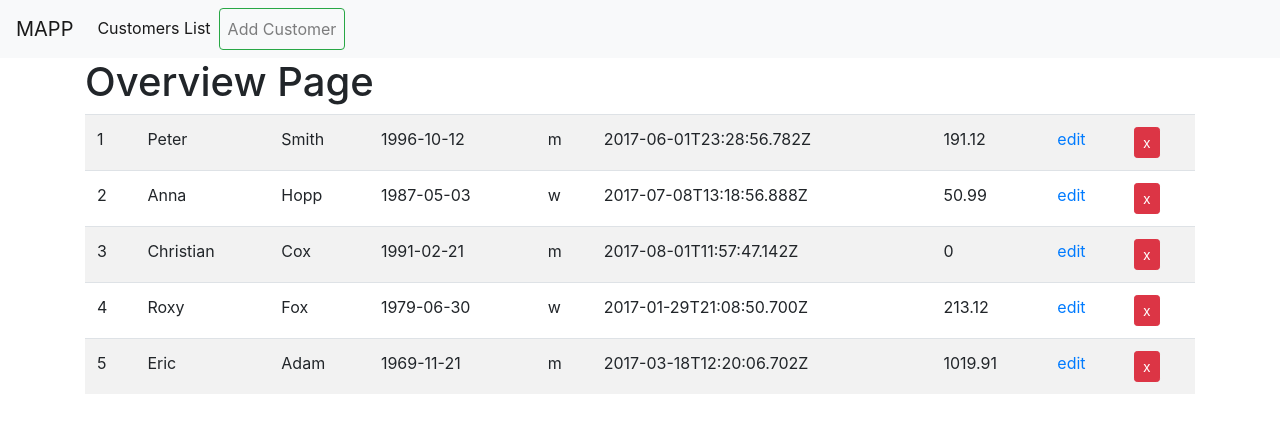
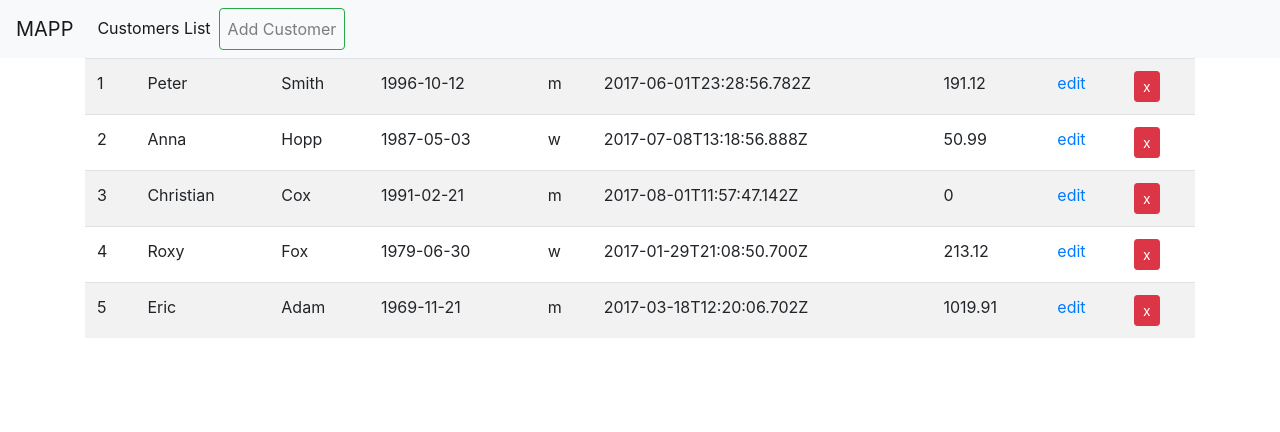
Before and after one commit to azizoid/mapp, a React (Create React App) app: page /customers in a window 1280 px wide. Shown: the top 432 px of the page. Built offline with nearby package versions, Linux system fonts and the light colour scheme.

Commit message:
added context and remove item

```diff
--- a/src/App.tsx
+++ b/src/App.tsx
@@ -1,4 +1,4 @@
-import React, { createContext } from "react";
+import React, { useState } from "react";
 import { Switch, Route } from "react-router-dom";
 
 import Navbar from "./components/navbar.component";
@@ -6,13 +6,17 @@ import CustomersList from "./pages/customers-list.page";
 import AddCustomer from "./pages/add-customer.page";
 import EditCustomer from "./pages/edit-customer.page";
 
+import database from "./assets/customers-sample.json";
+import { AppContext } from "./context";
+
 function App() {
-  const customersStore = createContext([]);
+  const [customers, setCustomers] = useState(database);
 
   return (
     <div className="App">
       <Navbar />
       <div className="container">
+        <AppContext.Provider value={{ customers, setCustomers }}>
           <Switch>
             <Route path="/customers" component={CustomersList} exact={true} />
             <Route path="/customers/add" component={AddCustomer} />
@@ -23,6 +27,7 @@ function App() {
               }}
             />
           </Switch>
+        </AppContext.Provider>
       </div>
     </div>
   );
--- /dev/null
+++ b/src/assets/interfaces.ts
@@ -0,0 +1,16 @@
+export interface IName {
+  first: string;
+  last: string;
+}
+export interface ICustomer {
+  customerID: number;
+  name: IName;
+  birthday: string;
+  gender: string;
+  lastContact: string;
+  customerLifetimeValue: number;
+}
+
+export interface ICustomersList {
+  customers: ICustomer[];
+}
--- a/src/components/customers-list.component.tsx
+++ b/src/components/customers-list.component.tsx
@@ -1,29 +1,13 @@
 import React from "react";
 import { Link } from "react-router-dom";
 
-interface IName {
-  first: string;
-  last: string;
-}
-interface ICustomer {
-  customerID: number;
-  name: IName;
-  birthday: string;
-  gender: string;
-  lastContact: string;
-  customerLifetimeValue: number;
-}
+import { ICustomer } from "../assets/interfaces";
 
-interface ICustomersList {
-  customers: ICustomer[];
-}
-
-const CustomersList: React.FC<ICustomersList> = ({ customers }) => {
-  console.log(customers);
-
+const CustomersList: React.FC<{ customers: ICustomer[] }> = ({ customers }) => {
   const onClickDelete = (id: number): void => {
-    window.confirm("Are you sure");
-    console.log(id);
+    const res = window.confirm("Are you sure");
+    if (res) {
+    }
   };
   return (
     <div>
--- /dev/null
+++ b/src/context.ts
@@ -0,0 +1,11 @@
+import React from 'react'
+import { ICustomer } from "./assets/interfaces"
+
+type TContext = {
+  customers: ICustomer[];
+  setCustomers?: any
+}
+
+export const AppContext = React.createContext<TContext>({
+  customers: []
+})
--- a/src/pages/customers-list.page.tsx
+++ b/src/pages/customers-list.page.tsx
@@ -1,23 +1,52 @@
-import React, { useEffect, useState, createContext } from "react";
+import React, { useContext, useState } from "react";
+import { Link } from "react-router-dom";
 
-import CustomersList from "../components/customers-list.component";
+import { AppContext } from "../context";
 
-import database from "../assets/customers-sample.json";
+const CustomersPage = () => {
+  const context = useContext(AppContext);
 
-const Overview = () => {
-  const context = createContext(database);
+  const [customers, setCustomers] = useState(context.customers);
 
-  const [customers, setCustomers] = useState(database);
-  useEffect(() => {
-    console.log(context);
-  }, []);
+  const onClickDelete = (id: number): void => {
+    const res = window.confirm("Are you sure");
+    if (res) {
+      setCustomers((prev) => prev.filter((item) => item.customerID !== id));
+    }
+  };
 
   return (
     <div>
-      <h1>Overview Page</h1>
-      <CustomersList customers={customers} />
+      <table className="table table-striped">
+        <tbody>
+          {customers.map((customer, index) => (
+            <tr key={index}>
+              <td>{customer.customerID}</td>
+              <td>{customer.name.first}</td>
+              <td>{customer.name.last}</td>
+              <td>{customer.birthday}</td>
+              <td>{customer.gender}</td>
+              <td>{customer.lastContact}</td>
+              <td>{customer.customerLifetimeValue}</td>
+              <td>
+                <Link to={`/customer/${customer.customerID}`} className="edit">
+                  edit
+                </Link>
+              </td>
+              <td>
+                <button
+                  className="delete btn btn-sm btn-danger"
+                  onClick={() => onClickDelete(customer.customerID)}
+                >
+                  x
+                </button>
+              </td>
+            </tr>
+          ))}
+        </tbody>
+      </table>
     </div>
   );
 };
 
-export default Overview;
+export default CustomersPage;
```
Lines whose indentation alone changed are shown as unchanged.
